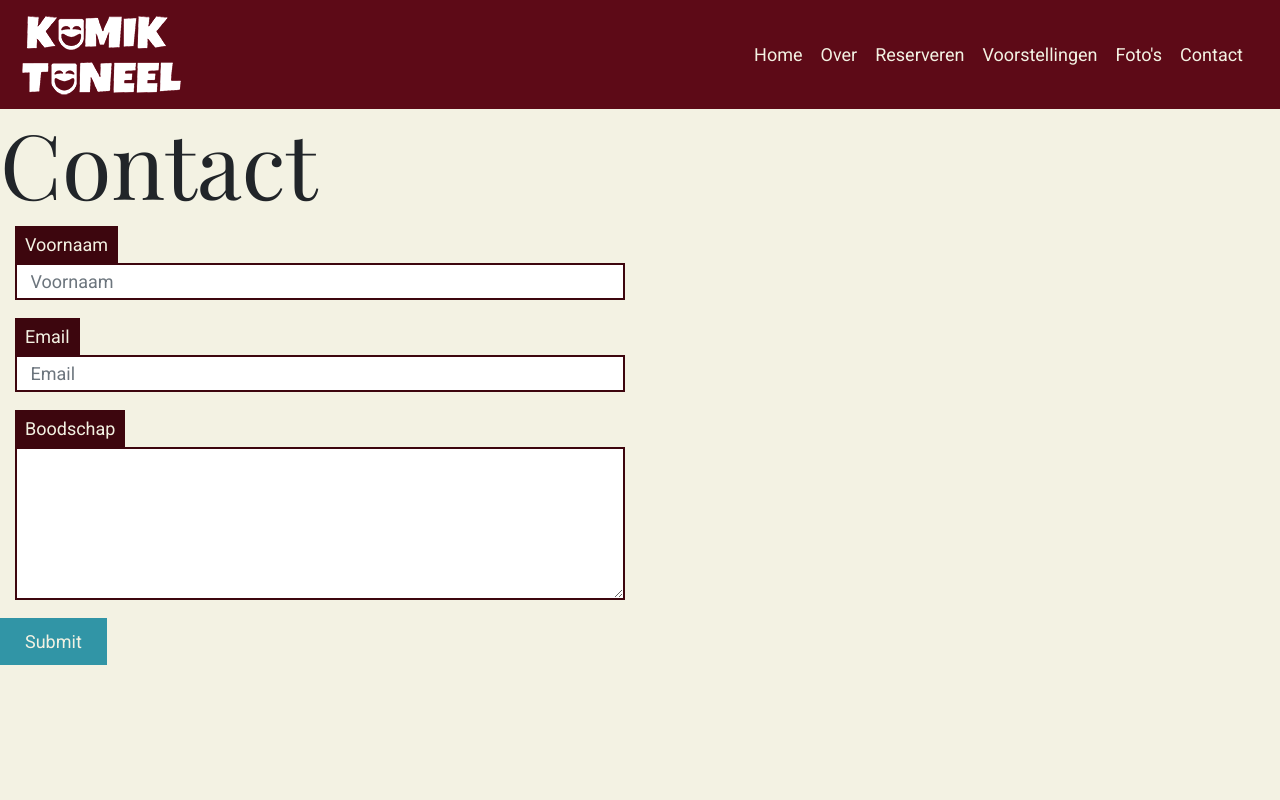
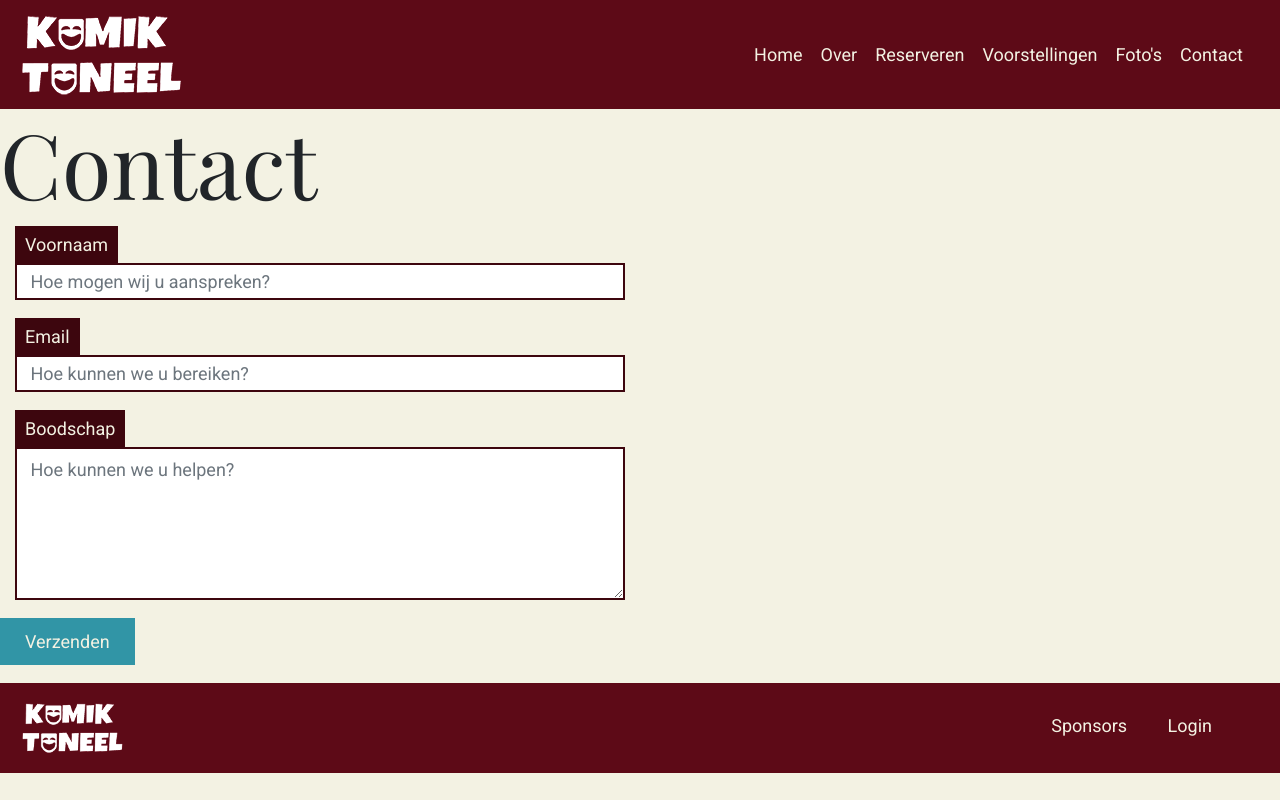
Before and after one commit to 7-WN/komiktoneel, a PHP site: page /contact.html in a window 1280 px wide. Run offline with PHP 8.4, Linux system fonts and the light colour scheme.

Commit message:
Contact aangepast

```diff
--- a/src/contact.html
+++ b/src/contact.html
@@ -45,25 +45,42 @@
       <form>
         <div class="form-group col-md-6">
           <label for="inputEmail4">Voornaam</label>
-          <input type="text" class="form-control" id="inputEmail4" placeholder="Voornaam" />
+          <input type="text" class="form-control" id="inputEmail4" placeholder="Hoe mogen wij u aanspreken?" />
         </div>
         <div class="form-group col-md-6">
           <label for="inputAddress">Email</label>
-          <input type="email" class="form-control" id="inputAddress" placeholder="Email" />
+          <input type="email" class="form-control" id="inputAddress" placeholder="Hoe kunnen we u bereiken?" />
         </div>
 
         <div class="form-group col-md-6">
           <label for="exampleFormControlTextarea1">Boodschap</label>
-          <textarea class="form-control" id="exampleFormControlTextarea1" cols="100" rows="5"></textarea>
+          <textarea class="form-control" id="exampleFormControlTextarea1" cols="100" rows="5" placeholder="Hoe kunnen we u helpen?"></textarea>
 
         </div>
-        <button type="submit" class="button">Submit</button>
+        <div class="form-group">
+        <button type="submit" class="button">Verzenden</button>
+      </div>
       </form>
+
 
     </main>
   </div>
-  <footer>
-
+  <footer class="footer">
+    <img
+      class="footer-img"
+      src="./images/logo zwartwit.png"
+      alt="Logo Komiktoneel"
+    />
+    <nav class="footer-nav">
+      <ul>
+        <li class="footer-txt">
+          <a class="nav-item nav-link" href="./sponsors.html">Sponsors</a>
+        </li>
+        <li class="footer-txt">
+          <a class="nav-item nav-link" href="./login.html">Login</a>
+        </li>
+      </ul>
+    </nav>
   </footer>
   <script src="https://code.jquery.com/jquery-3.3.1.slim.min.js"
     integrity="sha384-q8i/X+965DzO0rT7abK41JStQIAqVgRVzpbzo5smXKp4YfRvH+8abtTE1Pi6jizo"
--- a/src/styles/main.css
+++ b/src/styles/main.css
@@ -65,6 +65,11 @@ h1 {
 .nav-link {
   color: #f3f2e3 !important;
 }
+
+.nav-link:hover {
+  border-bottom: 1px solid #f3f2e3;
+}
+
 
 /* Hero-image hoofdpagina */
 .hero-image {
@@ -157,7 +162,7 @@ h1 {
 
 /*footer*/
 .footer {
-  background-color: #3d060e;
+  background-color: #5D0A17;
   color: #f3f2e3;
   height: 90px;
   margin-bottom: 0px;
```
